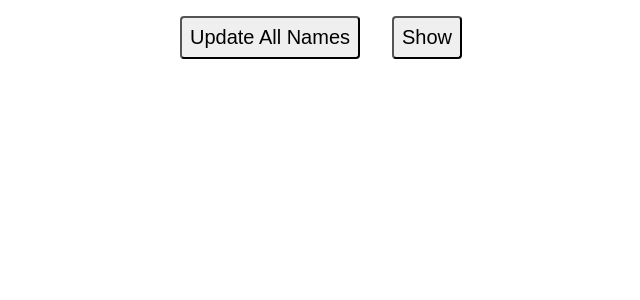
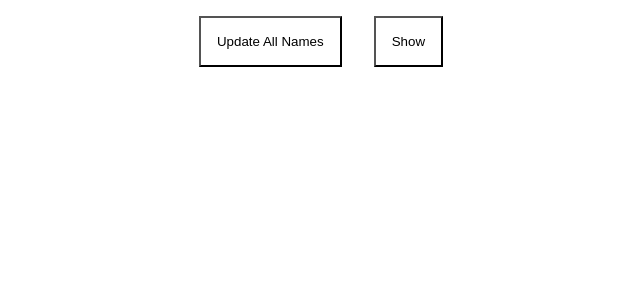
Before and after one commit to alansaldivar87/react-complete-guide, a React (Create React App) app: page / in a window 1280 px wide. Shown: the top 300 px of the page, without its empty margins (319-959 px from the left). Built offline with nearby package versions, Linux system fonts and the light colour scheme.

Commit message:
Use regular CSS styling

```diff
--- a/package.json
+++ b/package.json
@@ -12,7 +12,7 @@
   },
   "dependencies": {
     "classnames": "^2.2.6",
-    "node-sass": "^4.13.1",
+    "node-sass": "^4.14.1",
     "prop-types": "^15.7.2",
     "radius": "^1.1.4",
     "react": "^16.13.1",
--- a/src/App.css
+++ b/src/App.css
@@ -8,3 +8,9 @@
   justify-content: center;
   align-items: center;
 }
+
+button {
+  background: white;
+  padding: 1rem;
+  margin: 1rem;
+}
--- a/src/App.js
+++ b/src/App.js
@@ -1,7 +1,6 @@
 import React, { Fragment, useState } from 'react'
 import PropTypes from 'prop-types'
 import Person from './components/Person'
-import Radium, { StyleRoot } from 'radium'
 import './App.css'
 
 const App = props => {
@@ -95,30 +94,16 @@ const App = props => {
 		showPersons
 	} = state
 
-	const btnStyle = {
-		fontSize: '20px',
-		cursor: 'pointer',
-		padding: '8px',
-		borderRadius: '4px',
-		margin: '1rem',
-		':hover': {
-			backgroundColor: 'white'
-		}
-	}
-
 	return (
-		<StyleRoot>
 		<div className="App">
 			<button
 				key="buttonUpdate"
-					style={ btnStyle }
 				onClick={ updateAllNames }
 			>
 				Update All Names
 			</button>
 			<button
 				key="buttonToggle"
-					style={ btnStyle }
 				onClick={ toggleShowPersons }
 			>
 				{ showPersons ? 'Hide' : 'Show' }
@@ -130,8 +115,7 @@ const App = props => {
 				{ showPersons && [...persons.values()].map(renderPerson) }
 			</div>
 		</div>
-		</StyleRoot>
 	)
 }
 
-export default Radium(App)
+export default App
--- a/src/components/Person/index.js
+++ b/src/components/Person/index.js
@@ -1,7 +1,6 @@
 import React from 'react'
 import PropTypes from 'prop-types'
 import classNames from 'classnames'
-import Radium from 'radium'
 import './styles.scss'
 
 const person = props => {
@@ -45,4 +44,4 @@ person.propTypes = {
 	customClick: PropTypes.func
 }
 
-export default Radium(person)
+export default person
```
Also changed, not shown: 1 other file (tests, documents, lock files or other folders). Lines whose indentation alone changed are shown as unchanged.
